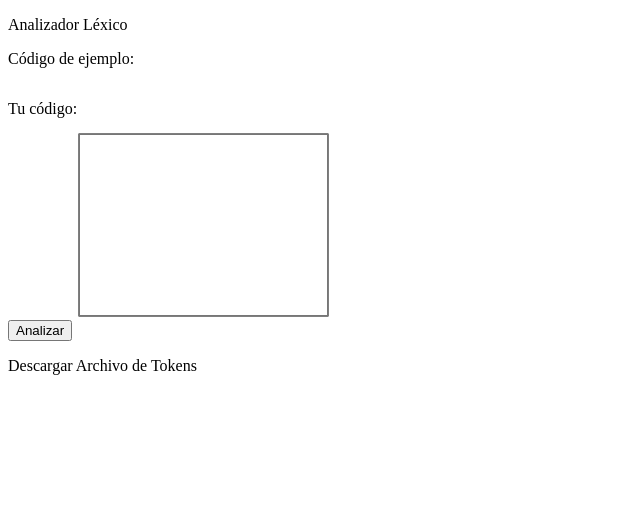
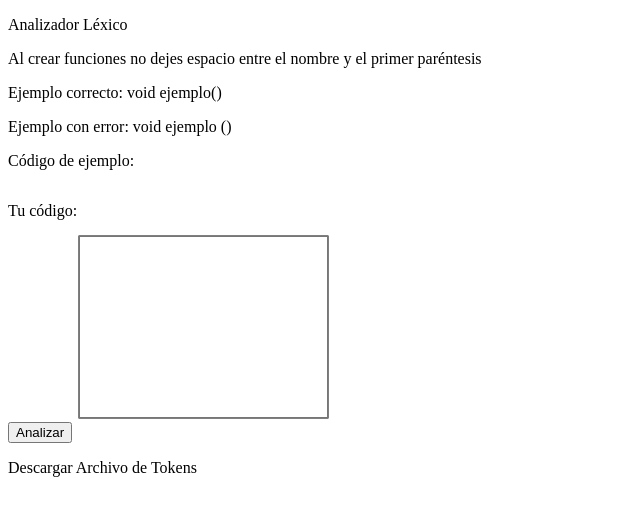
Before and after one commit to AncientGear/Analisis-Sintactico, a plain HTML site: page index.html in a window 1280 px wide. Shown: the whole page, without its empty margins (0-640 px from the left). Drawn offline with Linux system fonts and the light colour scheme.

```diff
--- a/index.html
+++ b/index.html
@@ -8,6 +8,13 @@
 </head>
 <body>
     <p>Analizador Léxico</p>
+    <p>Al crear funciones no dejes espacio entre el nombre y el primer paréntesis</p>
+    <p>Ejemplo correcto:
+        void ejemplo()
+    </p>
+    <p>Ejemplo con error:
+        void ejemplo ()
+    </p>
     <p>Código de ejemplo:</p>
     <div id="alinear">
         <div>
--- a/index.js
+++ b/index.js
@@ -149,7 +149,7 @@
 
             codigo = codigo.replace(/^\s/, '');
 
-            comparar = codigo.match(/^[\w$_["!#%,&?'¡¿*΅~^`<>|°¬]+/)[0];
+            comparar = codigo.match(/^[\w$_”["!#%,&?'¡¿*΅~^`<>|°¬]+/)[0];
             codigo = codigo.replace(comparar, '');
 
             await generarToken(comparar, 'identificador', linea, true);
@@ -157,12 +157,15 @@
 
             comparar = codigo.match(/^./)[0];
             codigo = codigo.replace(comparar, '');
+            console.log(comparar);
+            console.log(codigo);
 
             if(comparar === '(') {
                 await generarToken("(", 'delimitadores', linea);
             } else {
                 await generarToken('', 'delimitadores', linea);
             }
+            console.log(codigo);
 
             while(codigo.match(/[\w$_(){}["!#%&\/?='¡¿*΅~^`<>|°¬,;-]+/) && codigo.length > 1){
 
```
Also changed, not shown: package.json (deleted, +0 -14 lines), 1 other file.
